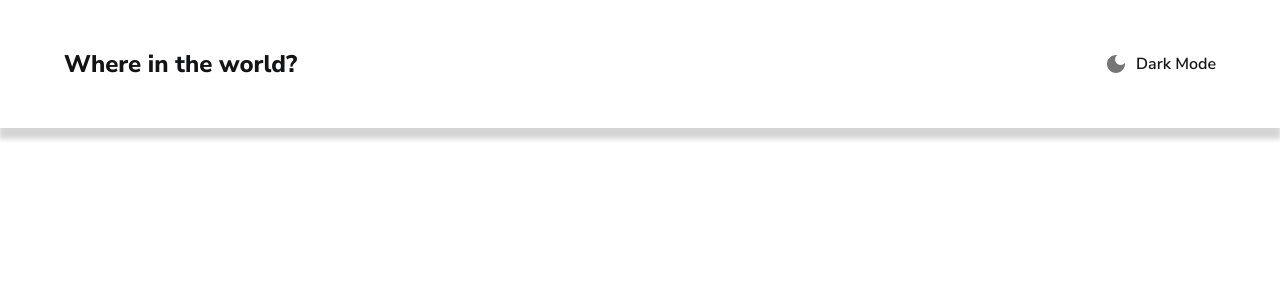
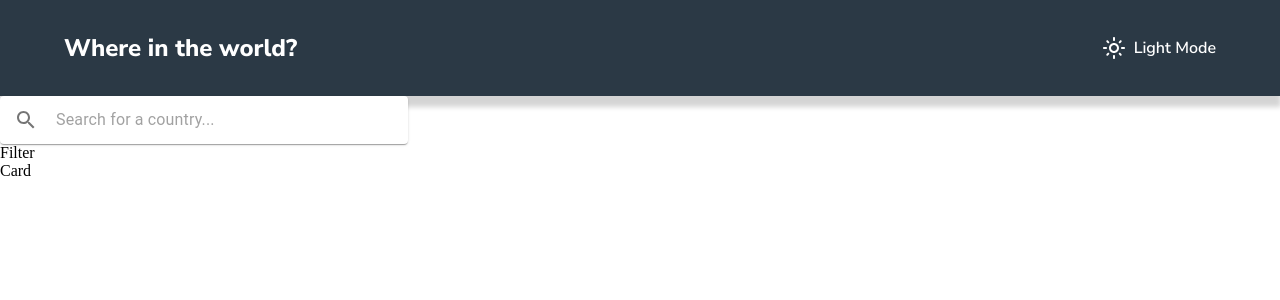
Before and after one commit to monimunozalzate/restCountries, a React (Vite) app in the folder restCountries/: page / in a window 1280 px wide. Both pictures are taken after a click on the button 1116 px from the left and 64 px from the top of the page. Shown: the top 300 px of the page. Built offline with nearby package versions, Linux system fonts and the light colour scheme.

Commit message:
dark mode and block home

```diff
--- a/restCountries/src/App.jsx
+++ b/restCountries/src/App.jsx
@@ -1,13 +1,15 @@
-import React from 'react'
-import AppRoutes from './routes/appRoutes/AppRoutes';
+import React from "react";
+import AppRoutes from "./routes/appRoutes/AppRoutes";
+import DarkModeProvider, { DarkModeContext } from "./context/DarkmodeContext";
 
 function App() {
-
   return (
-    <div className="App">
-      <AppRoutes/>
-    </div>
-  )
+    <>
+      <DarkModeProvider>
+        <AppRoutes />
+      </DarkModeProvider>
+    </>
+  );
 }
 
-export default App
+export default App;
--- /dev/null
+++ b/restCountries/src/blocks/blockHome/BlockHome.jsx
@@ -0,0 +1,16 @@
+import React from "react";
+import Input from '../../components/input/Input';
+import Filter from '../../components/filter/Filter'
+import Card from '../../components/card/Card'
+
+const BlockHome = () => {
+  return (
+    <div>
+      <Input />
+      <Filter />
+      <Card/>
+    </div>
+  );
+};
+
+export default BlockHome;
--- /dev/null
+++ b/restCountries/src/components/card/Card.jsx
@@ -0,0 +1,9 @@
+import React from 'react'
+
+const Card = () => {
+  return (
+    <div>Card</div>
+  )
+}
+
+export default Card
--- /dev/null
+++ b/restCountries/src/components/filter/Filter.jsx
@@ -0,0 +1,9 @@
+import React from 'react'
+
+const Filter = () => {
+  return (
+    <div>Filter</div>
+  )
+}
+
+export default Filter
--- /dev/null
+++ b/restCountries/src/components/input/Input.jsx
@@ -0,0 +1,25 @@
+import React from "react";
+import Paper from "@mui/material/Paper";
+import InputBase from "@mui/material/InputBase";
+import IconButton from "@mui/material/IconButton";
+import SearchIcon from "@mui/icons-material/Search";
+
+const Input = () => {
+  return (
+    <Paper
+      component="form"
+      sx={{ p: "2px 4px", display: "flex", alignItems: "center", width: 400 }}
+    >
+      <IconButton type="button" sx={{ p: "10px" }} aria-label="search">
+        <SearchIcon />
+      </IconButton>
+      <InputBase
+        sx={{ ml: 1, flex: 1 }}
+        placeholder="Search for a country..."
+        inputProps={{ "aria-label": "search google maps" }}
+      />
+    </Paper>
+  );
+};
+
+export default Input;
--- a/restCountries/src/components/navBar/NavBar.jsx
+++ b/restCountries/src/components/navBar/NavBar.jsx
@@ -1,17 +1,46 @@
-import React from "react";
+import React, { useContext } from "react";
 import styles from "./NavBar.module.css";
 import DarkModeIcon from "@mui/icons-material/DarkMode";
 import { IconButton } from "@mui/material";
+import { DarkModeContext } from "../../context/DarkmodeContext";
+import LightModeOutlinedIcon from "@mui/icons-material/LightModeOutlined";
 
 const NavBar = () => {
+
+  const { state, dispatch } = useContext(DarkModeContext);
+  // console.log(state);
+
   return (
-    <div className={styles.navBar}>
-      <h1 className={styles.title}>Where in the world?</h1>
+    <div
+      className={styles.navBar}
+      style={{ backgroundColor: `${state.elements}` }}
+    >
+      <h1 className={styles.title} style={{ color: `${state.text}` }}>
+        Where in the world?
+      </h1>
       <div className={styles.mode}>
-        <IconButton>
-          <DarkModeIcon />
+        <IconButton
+          onClick={() => {
+            dispatch(
+              state.bgFlag === "light" ? { type: "dark" } : { type: "light" }
+            );
+          }}
+        >
+          {state.bgFlag == "light" ? (
+            <DarkModeIcon />
+          ) : (
+            <LightModeOutlinedIcon style={{color: `${state.text}`}}/>
+          )}
         </IconButton>
-        <p className={styles.dark}>Dark Mode</p>
+        {state.bgFlag == "light" ? (
+          <p className={styles.dark} style={{ color: `${state.text}` }}>
+            Dark Mode
+          </p>
+        ) : (
+          <p className={styles.dark} style={{ color: `${state.text}` }}>
+            Light Mode
+          </p>
+        )}
       </div>
     </div>
   );
--- a/restCountries/src/components/navBar/NavBar.module.css
+++ b/restCountries/src/components/navBar/NavBar.module.css
@@ -3,7 +3,7 @@
     flex-direction: row;
     align-items: center;
     justify-content: space-between;
-    padding: 2rem 4rem;
+    padding: 1rem 4rem;
     box-shadow: 0px 10px 5px 1px rgb(0 0 0 / 17%);
 }
 
--- /dev/null
+++ b/restCountries/src/context/DarkmodeContext.jsx
@@ -0,0 +1,48 @@
+import React, { createContext, useReducer } from "react";
+
+export const DarkModeContext = createContext();
+
+const reducerFunction = (state, { type }) => {
+  switch (type) {
+    case "dark":
+      return {
+        bgFlag: "dark",
+        elements: "hsl(209, 23%, 22%)",
+        background: "hsl(207, 26%, 17%)",
+        text: "hsl(0, 0%, 100%)",
+      };
+    case "light":
+      return {
+        bgFlag: "light",
+        elements: "hsl(0, 0%, 100%)",
+        background: "hsl(0, 0%, 98%)",
+        text: "hsl(200, 15%, 8%)",
+      };
+    default:
+      return state;
+  }
+};
+
+const DarkModeProvider = ({ children }) => {
+  //   const [isDarkModer, setisDarkModer] = useState(false);
+
+  const initialState = {
+    bgFlag: "light",
+    elements: "hsl(0, 0%, 100%)",
+    background: "hsl(0, 0%, 98%)",
+    text: "hsl(200, 15%, 8%)",
+  };
+
+  const [state, dispatch] = useReducer(reducerFunction, initialState);
+
+  const data = {
+    state,
+    dispatch,
+  };
+
+  return (
+    <DarkModeContext.Provider value={data}>{children}</DarkModeContext.Provider>
+  );
+};
+
+export default DarkModeProvider;
--- a/restCountries/src/pages/homePage/HomePage.jsx
+++ b/restCountries/src/pages/homePage/HomePage.jsx
@@ -1,8 +1,13 @@
 import React from 'react'
+import NavBar from '../../components/navBar/NavBar';
+import BlockHome from '../../blocks/blockHome/BlockHome';
 
 const HomePage = () => {
   return (
-    <div>HomePage</div>
+    <>
+      <NavBar/>
+      <BlockHome/>
+    </>
   )
 }
 
--- a/restCountries/src/routes/appRoutes/AppRoutes.jsx
+++ b/restCountries/src/routes/appRoutes/AppRoutes.jsx
@@ -7,10 +7,8 @@ import DetailsPage from "../../pages/detailsPage/DetailsPage";
 const AppRoutes = () => {
   return (
     <Routes>
-      <Route path="/" element={<NavBar />}>
-        <Route path="/home" element={<HomePage />} />
-        <Route path="/details" element={<DetailsPage />} />
-      </Route>
+      <Route path="/" element={<HomePage />} />
+      <Route path="/details" element={<DetailsPage />} />
     </Routes>
   );
 };
```
